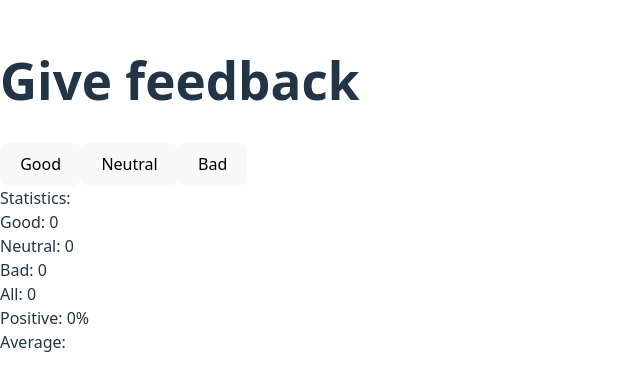
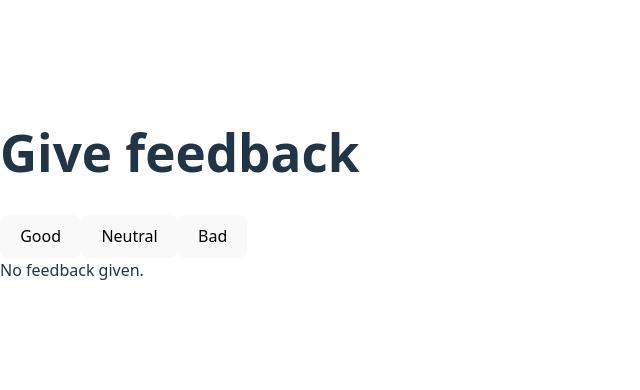
Before and after one commit to bothy4g/fullstackopen, a React (Vite) app in the folder part1/unicafe/: page / in a window 1280 px wide. Shown: the part 214-604 px from the top of the page, without its empty margins (0-640 px from the left). Built offline with nearby package versions, Linux system fonts and the light colour scheme.

Commit message:
Unicafe step 4

```diff
--- a/part1/unicafe/src/App.jsx
+++ b/part1/unicafe/src/App.jsx
@@ -49,9 +49,8 @@ const App = () => {
       <button onClick={handleNeutralClick}>Neutral</button>
       <button onClick={handleBadClick}>Bad</button>
 
-      <div>
-        <Statistics good={good} bad={bad} neutral={neutral} positive={positive} all={all}/>
-      </div>
+      <Statistics good={good} bad={bad} neutral={neutral} all={all} positive={positive} average={average}/>
+
     </div>
   )
 }
--- a/part1/unicafe/src/components/Statistics.jsx
+++ b/part1/unicafe/src/components/Statistics.jsx
@@ -1,8 +1,9 @@
 
 
-const Statistics = ({good, neutral, bad, all, positive, average}) =>{
+const Statistics = ({good, bad, neutral, all, positive, average}) =>{
+    if (all > 0)
         return(
-        <>
+            <div>
             Statistics:
             <div>Good: {good}</div>
             <div>Neutral: {neutral}</div>
@@ -10,8 +11,10 @@ const Statistics = ({good, neutral, bad, all, positive, average}) =>{
             <div>All: {all}</div>
             <div>Positive: {positive}%</div>
             <div>Average: {average}</div>
-        </>
+            </div>
         )
+    else
+        return <div>No feedback given.</div>
 }
 
 export default Statistics
```
Lines whose indentation alone changed are shown as unchanged.
